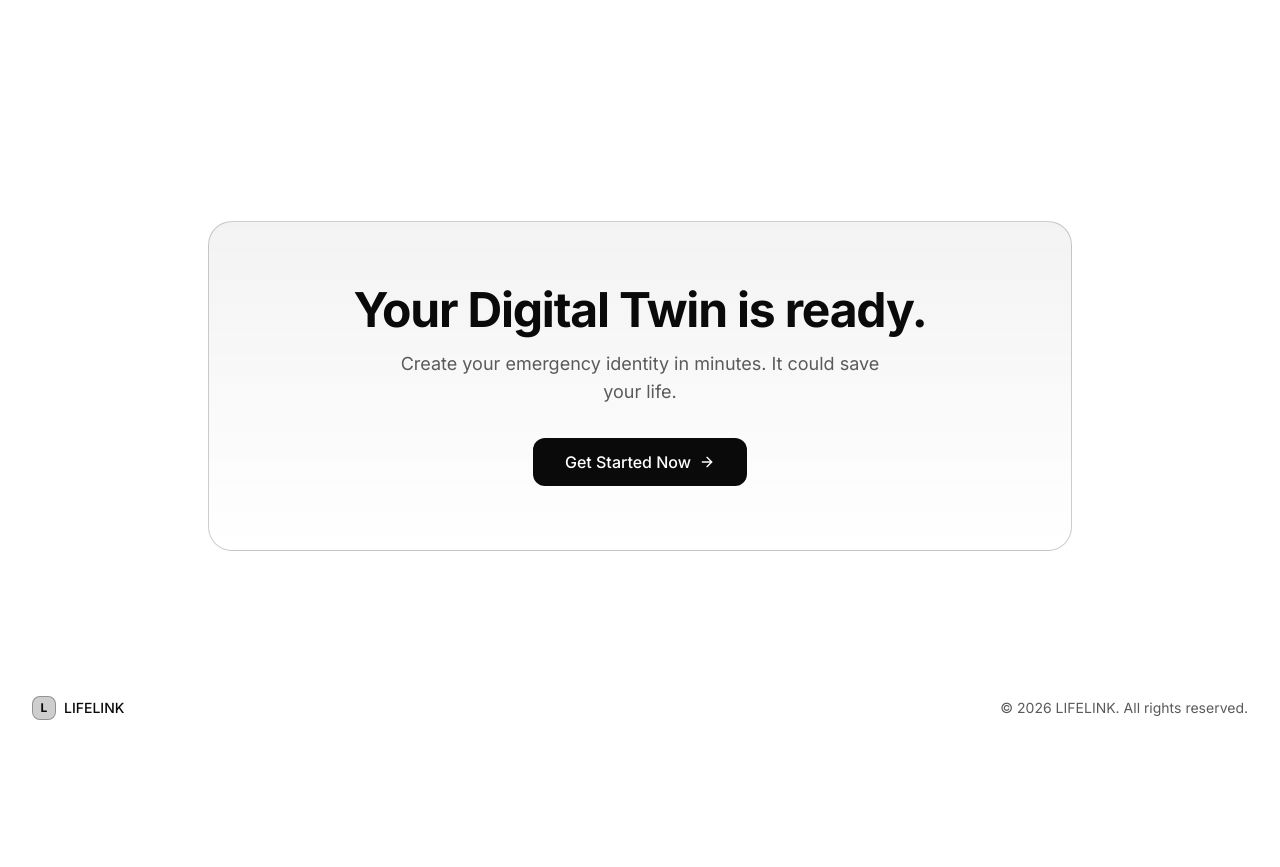
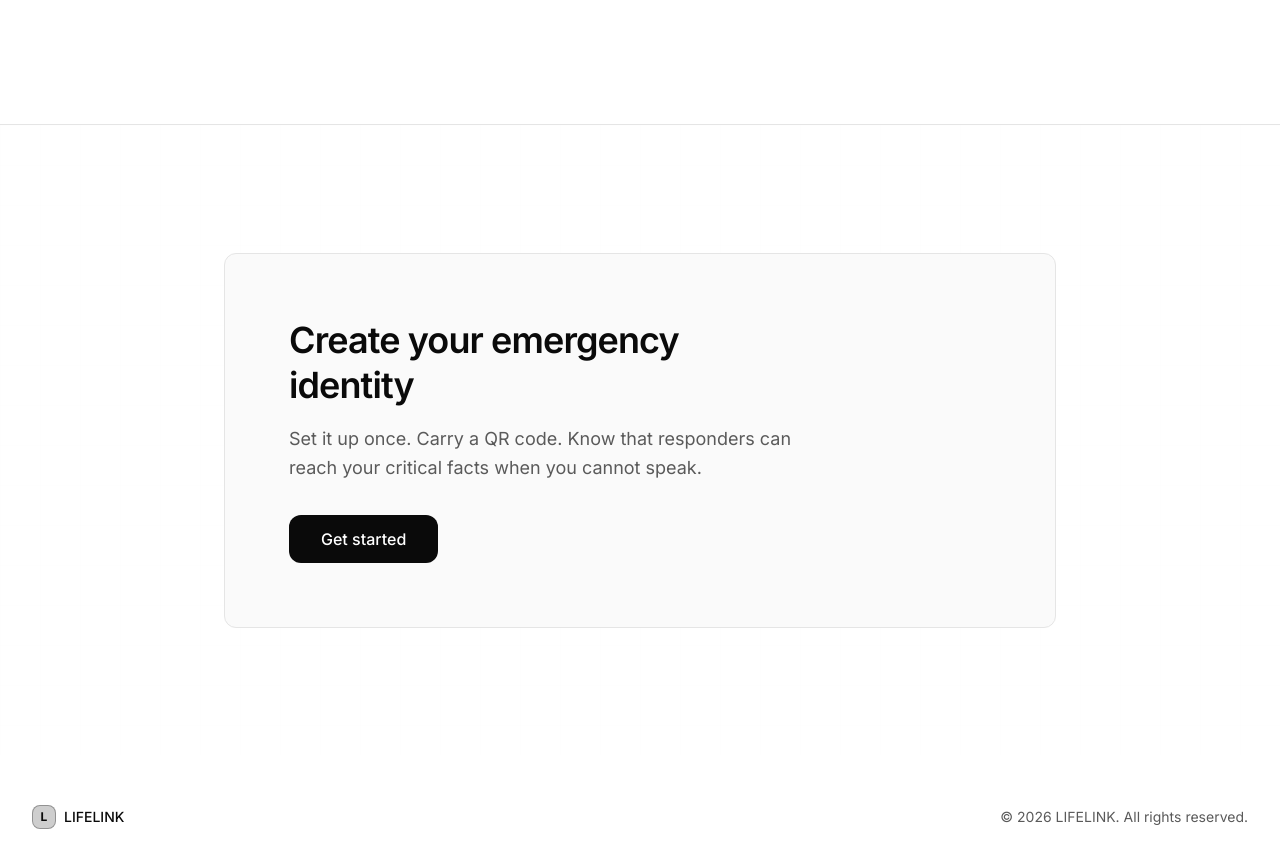
Before and after one commit to Emerald-dev0/lifelink-emergency-twin, a Next.js app: page / in a window 1280 px wide. Shown: the part 4700-5567 px from the top of the page. Before the commit the page ends 5468 px from the top, so only its background shows below. Built offline with nearby package versions, Linux system fonts and the light colour scheme; no server answers.

Commit message:
feat(landing): CTA section with grid pattern and wire up all sections on home page

```diff
--- a/src/app/page.tsx
+++ b/src/app/page.tsx
@@ -9,7 +9,7 @@ import { Footer } from '@/components/layout/footer';
 
 export default function Home() {
   return (
-    <>
+    <div className="min-h-screen bg-background">
       <Nav />
       <main>
         <Hero />
@@ -20,6 +20,6 @@ export default function Home() {
         <CTASection />
       </main>
       <Footer />
-    </>
+    </div>
   );
 }
--- a/src/components/landing/cta-section.tsx
+++ b/src/components/landing/cta-section.tsx
@@ -1,30 +1,40 @@
 'use client';
 
 import { motion } from 'framer-motion';
-import { ArrowRight } from 'lucide-react';
 
 export function CTASection() {
   return (
-    <section className="py-24 border-t border-white/5">
-      <div className="mx-auto max-w-4xl px-4 text-center">
+    <section className="py-24 md:py-32 border-t border-border relative overflow-hidden">
+      <div className="absolute inset-0 opacity-[0.02]" aria-hidden="true">
+        <svg width="100%" height="100%" xmlns="http://www.w3.org/2000/svg">
+          <defs>
+            <pattern id="cta-grid" width="40" height="40" patternUnits="userSpaceOnUse">
+              <path d="M 40 0 L 0 0 0 40" fill="none" stroke="var(--foreground)" strokeWidth="0.5" />
+            </pattern>
+          </defs>
+          <rect width="100%" height="100%" fill="url(#cta-grid)" />
+        </svg>
+      </div>
+      <div className="mx-auto max-w-4xl px-4 sm:px-6 lg:px-8 relative z-10">
         <motion.div
-          initial={{ opacity: 0, scale: 0.95 }}
-          whileInView={{ opacity: 1, scale: 1 }}
+          initial={{ opacity: 0, y: 16 }}
+          whileInView={{ opacity: 1, y: 0 }}
           viewport={{ once: true }}
-          className="rounded-3xl border border-accent/20 bg-gradient-to-b from-accent/5 to-transparent p-12 md:p-16"
+          transition={{ duration: 0.4, ease: 'easeOut' }}
+          className="rounded-lg border border-border bg-surface p-12 md:p-16"
         >
-          <h2 className="text-3xl sm:text-4xl md:text-5xl font-bold tracking-tight mb-4">
-            Your Digital Twin is ready.
+          <h2 className="text-3xl sm:text-4xl font-semibold tracking-tight mb-4 leading-tight max-w-lg">
+            Create your emergency identity
           </h2>
-          <p className="text-lg text-muted max-w-lg mx-auto mb-8">
-            Create your emergency identity in minutes. It could save your life.
+          <p className="text-lg text-muted max-w-lg mb-8 leading-relaxed">
+            Set it up once. Carry a QR code. Know that responders can reach your critical facts when you
+            cannot speak.
           </p>
           <a
             href="/onboarding"
-            className="inline-flex h-12 items-center justify-center gap-2 rounded-xl bg-accent px-8 text-base font-medium text-background hover:bg-accent/90 transition-all hover:shadow-[0_0_30px_rgba(0,229,255,0.3)]"
+            className="inline-flex h-12 items-center justify-center rounded-lg bg-foreground px-8 text-base font-medium text-background hover:opacity-90 transition-opacity duration-200"
           >
-            Get Started Now
-            <ArrowRight className="w-4 h-4" />
+            Get started
           </a>
         </motion.div>
       </div>
```
